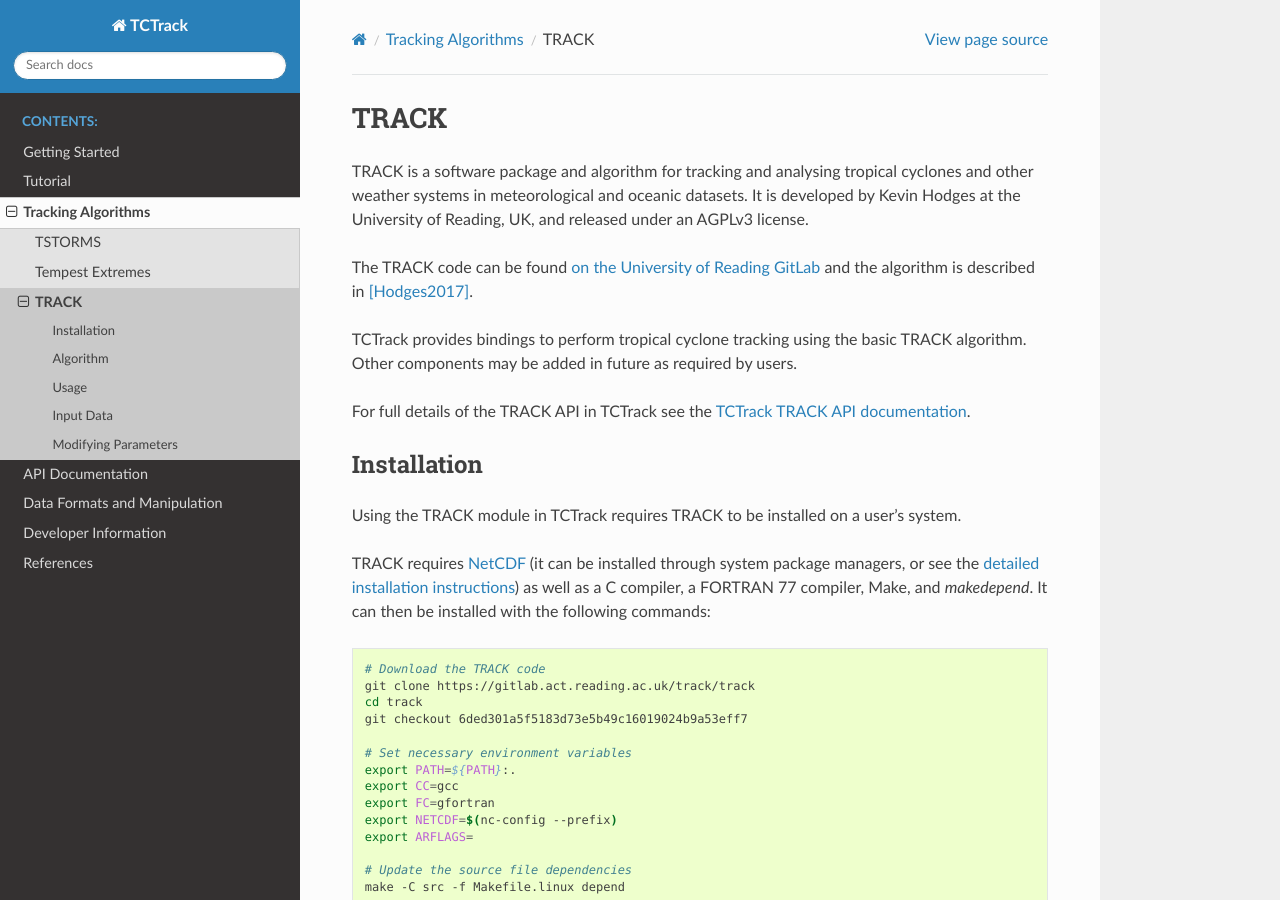
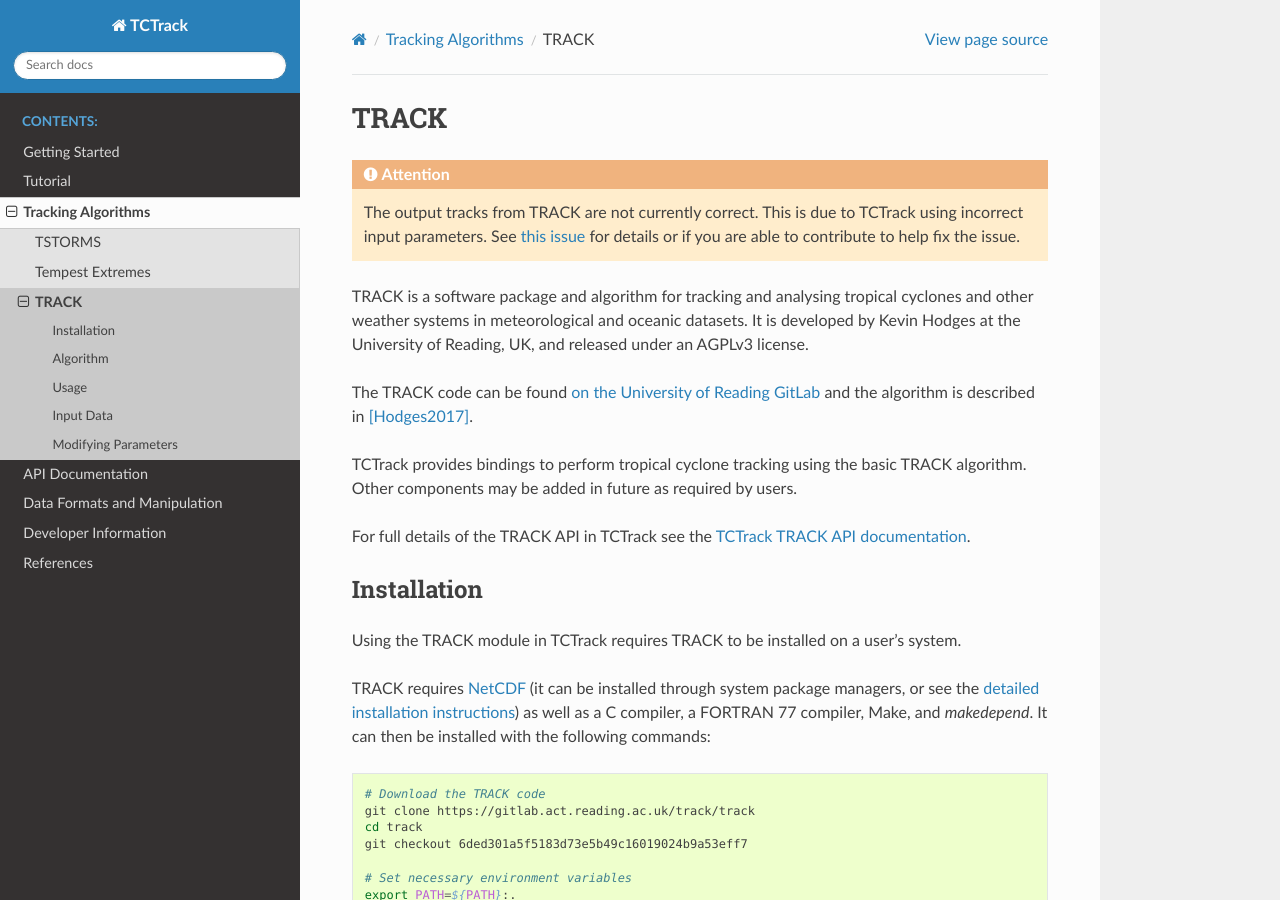
Before and after one commit to Cambridge-ICCS/TCTrack, a Sphinx documentation site: the page built from docs/tracking-algorithms/track.rst, in a window 1280 px wide and 900 px high. Built offline with Sphinx 7.4.7 and the Read the Docs theme 3.1.0, drawn with Linux system fonts in a browser that asks for light colours.

Commit message:
Add disclaimer for TRACK not working

```diff
--- a/docs/tracking-algorithms/track.rst
+++ b/docs/tracking-algorithms/track.rst
@@ -1,5 +1,11 @@
 TRACK
 =====
+
+.. attention::
+   The output tracks from TRACK are not currently correct. This is due to TCTrack using
+   incorrect input parameters. See `this issue
+   <https://github.com/Cambridge-ICCS/TCTrack/issues/81>`_ for details or if you are able
+   to contribute to help fix the issue.
 
 TRACK is a software package and algorithm for tracking and analysing tropical
 cyclones and other weather systems in meteorological and oceanic datasets. It
```
